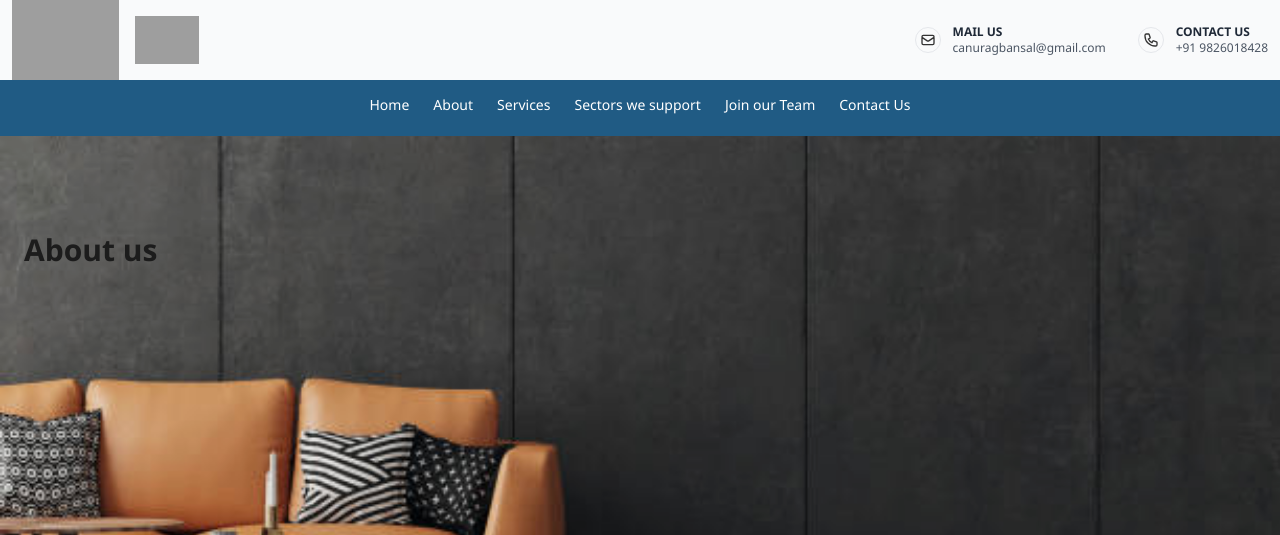
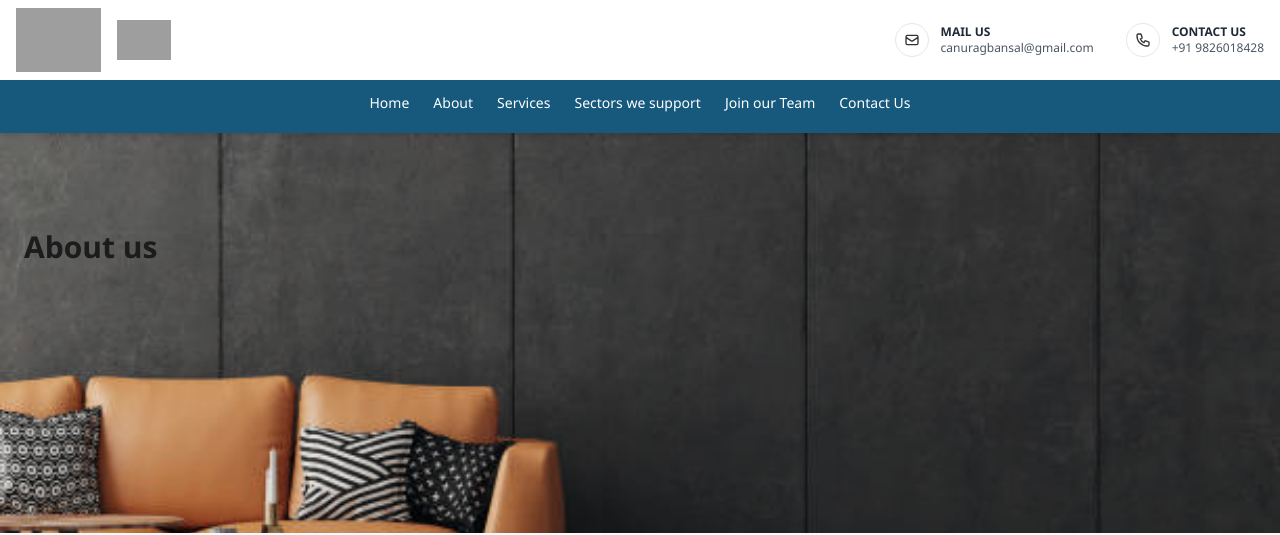
Before and after one commit to rakeshkushwaha332/bansalblog, a Node server app: page /about in a window 1280 px wide. Shown: the top 535 px of the page. Run offline with Node 20, Linux system fonts and the light colour scheme; some libraries are stand-ins or nearby versions; grey boxes are pictures that could not be loaded.

Commit message:
made heardr responsive

```diff
--- a/views/header.ejs
+++ b/views/header.ejs
@@ -1,43 +1,51 @@
 <!-- Header -->
-  <header>
-    <div class="  h-20 flex justify-between gap-x-4 items-center px-3">
+<header class="bg-white shadow-md sticky top-0 z-50">
+    <!-- Top Bar -->
+    <div class="flex flex-col md:flex-row justify-between items-start md:items-center px-4 py-2 max-w-7xl mx-auto space-y-4 md:space-y-0">
+      <!-- Logo Section -->
       <div class="flex items-center space-x-4">
-            <img class="h-20" src="https://res.cloudinary.com/dqxsjxmu6/image/upload/v1743246096/j879pjiyypn6r9tmf9aw.jpg" alt="Company Logo">
-            <img src="https://res.cloudinary.com/dqxsjxmu6/image/upload/v1743246140/xjrnuye9zuyjxe5rboeh.jpg" alt="Company Name" class="h-12">
+        <img class="h-16" src="https://res.cloudinary.com/dqxsjxmu6/image/upload/v1743246096/j879pjiyypn6r9tmf9aw.jpg" alt="Company Logo">
+        <img class="h-10" src="https://res.cloudinary.com/dqxsjxmu6/image/upload/v1743246140/xjrnuye9zuyjxe5rboeh.jpg" alt="Company Name">
       </div>
-        <div class="flex flex-col md:flex-row md:space-x-8 items-start md:items-center md:text-small ">
-            <div class="flex items-center mb-3 md:mb-0">
-                <div class="text-primary-600 border rounded-full p-1 mr-3">
+
+      <!-- Contact Info -->
+      <div class="flex flex-col sm:flex-row sm:space-x-8 w-full md:w-auto">
+        <!-- Mail -->
+        <div class="flex items-center mb-3 sm:mb-0">
+          <div class="border rounded-full p-2 text-primary-600 mr-3">
             <svg xmlns="http://www.w3.org/2000/svg" class="h-4 w-4" fill="none" viewBox="0 0 24 24" stroke="currentColor">
               <path stroke-linecap="round" stroke-linejoin="round" stroke-width="2" d="M3 8l7.89 5.26a2 2 0 002.22 0L21 8M5 19h14a2 2 0 002-2V7a2 2 0 00-2-2H5a2 2 0 00-2 2v10a2 2 0 002 2z" />
             </svg>
           </div>
-                <div class="">
+          <div>
             <div class="text-xs font-bold text-gray-800">MAIL US</div>
             <div class="text-gray-600 text-xs">canuragbansal@gmail.com</div>
           </div>
         </div>
+
+        <!-- Phone -->
         <div class="flex items-center">
-                <div class="text-primary-600 border rounded-full p-1 mr-3">
+          <div class="border rounded-full p-2 text-primary-600 mr-3">
             <svg xmlns="http://www.w3.org/2000/svg" class="h-4 w-4" fill="none" viewBox="0 0 24 24" stroke="currentColor">
               <path stroke-linecap="round" stroke-linejoin="round" stroke-width="2" d="M3 5a2 2 0 012-2h3.28a1 1 0 01.948.684l1.498 4.493a1 1 0 01-.502 1.21l-2.257 1.13a11.042 11.042 0 005.516 5.516l1.13-2.257a1 1 0 011.21-.502l4.493 1.498a1 1 0 01.684.949V19a2 2 0 01-2 2h-1C9.716 21 3 14.284 3 6V5z" />
             </svg>
           </div>
           <div>
-                    <div  class="text-xs font-bold text-gray-800">CONTACT US</div>
+            <div class="text-xs font-bold text-gray-800">CONTACT US</div>
             <div class="text-gray-600 text-xs">+91 9826018428</div>
           </div>
         </div>
       </div>
     </div>
-    <!-- Navigation -->
-    <nav>
-        <ul class="flex space-x-6 h-14 bg-primary-500 items-center justify-center text-white text-sm font-medium">
+
+    <!-- Navigation Bar -->
+    <nav class="bg-[#16597D]">
+      <ul class="flex flex-wrap justify-center items-center space-x-4 sm:space-x-6 py-3 text-white text-sm font-medium px-4">
         <li><a href="/" class="hover:text-blue-300">Home</a></li>
         <li><a href="/about" class="hover:text-blue-300">About</a></li>
         <li><a href="/service" class="hover:text-blue-300">Services</a></li>
         <li><a href="/sector" class="hover:text-blue-300">Sectors we support</a></li>
-            <li><a href="team" class="hover:text-blue-300">Join our Team</a></li>
+        <li><a href="/team" class="hover:text-blue-300">Join our Team</a></li>
         <li><a href="/contact" class="hover:text-blue-300">Contact Us</a></li>
       </ul>
     </nav>
```
Lines whose indentation alone changed are shown as unchanged.
